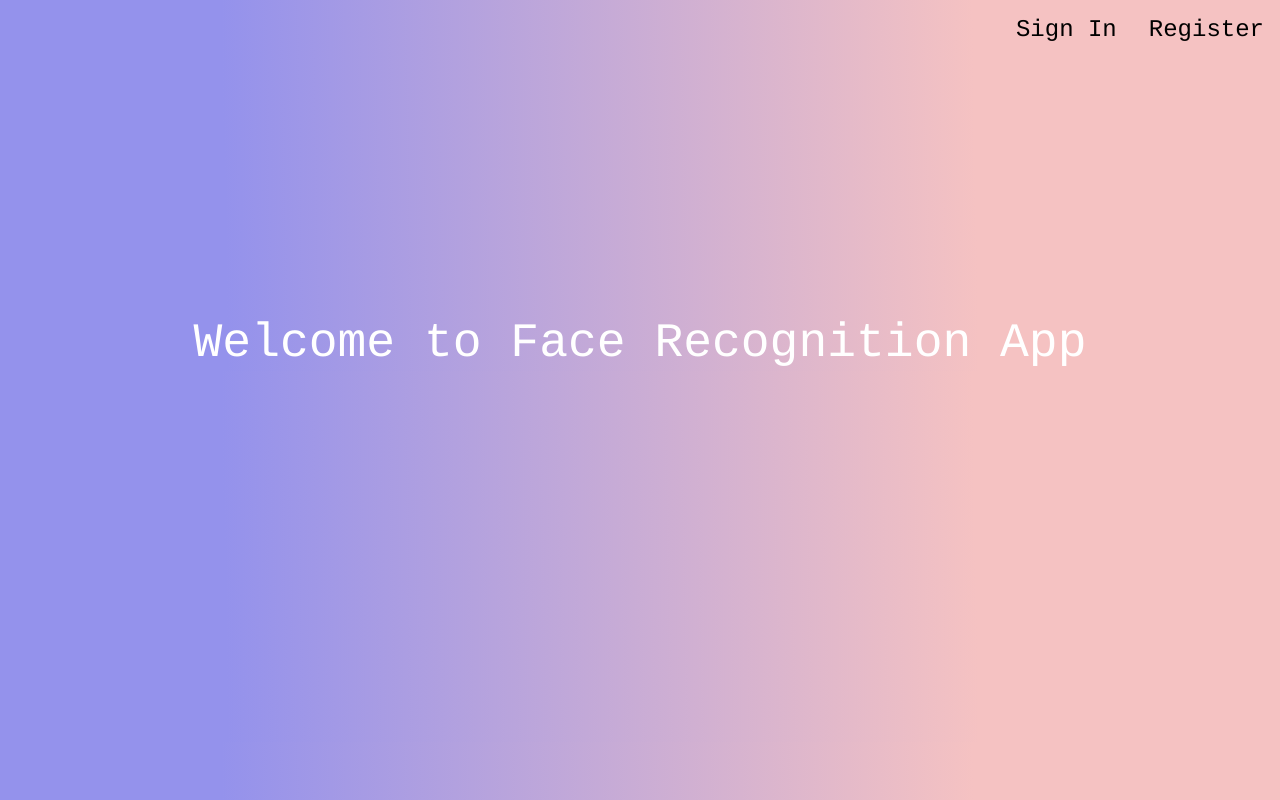
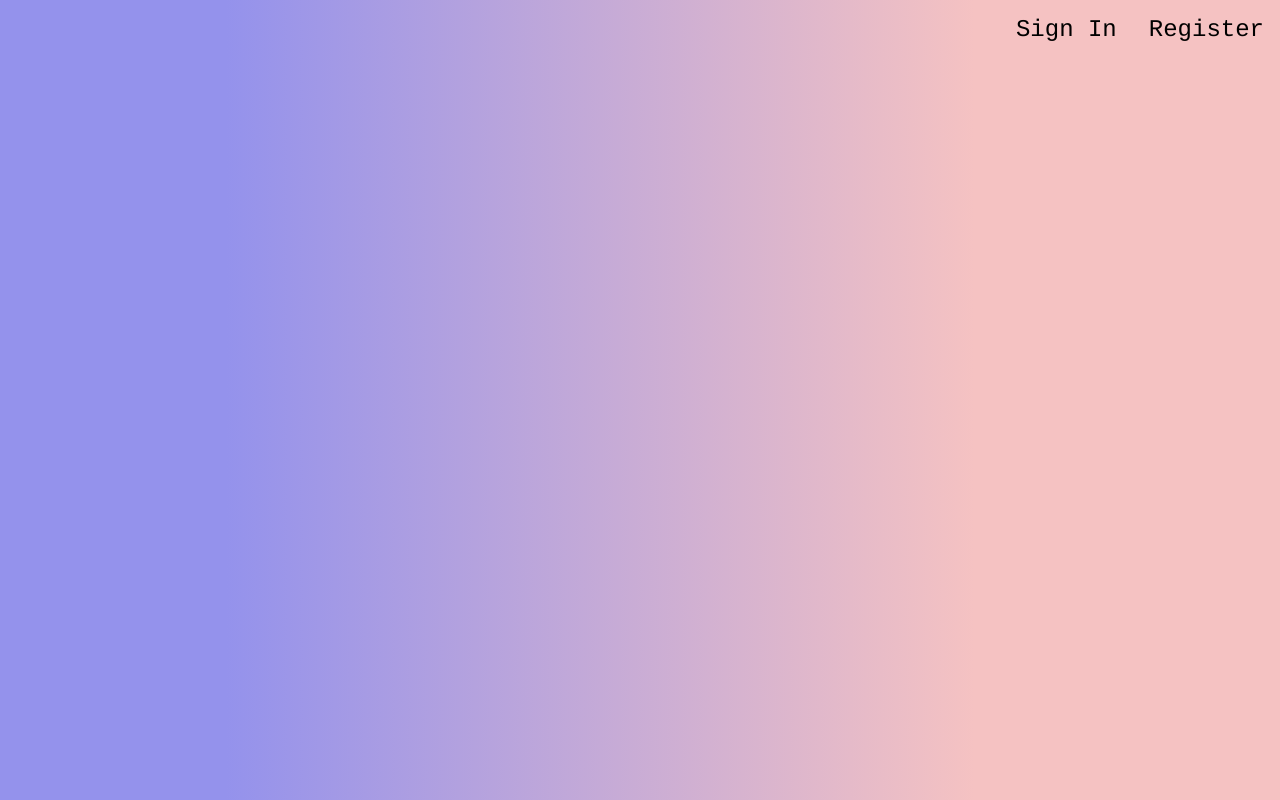
Before and after one commit to chris-kh-han/faceRecognition2020, a React (Create React App) app: page / in a window 1280 px wide. Built offline with nearby package versions, Linux system fonts and the light colour scheme.

Commit message:
update Home Component Route

```diff
--- a/src/App.js
+++ b/src/App.js
@@ -51,7 +51,7 @@ function App() {
       headers: { "Content-Type": "application/json" },
       body: JSON.stringify({ input }),
     })
-      .then((response) => response.json())
+      .then(response => response.json())
 
       .then((response) => {
         if (response) {
@@ -105,7 +105,7 @@ function App() {
         setImageUrl={setImageUrl}
       />
       <Switch>
-        <Route exact path="/">
+        <Route exact path="/faceRecognition2020">
           <Home />
         </Route>
         <Route path="/signin">
```
